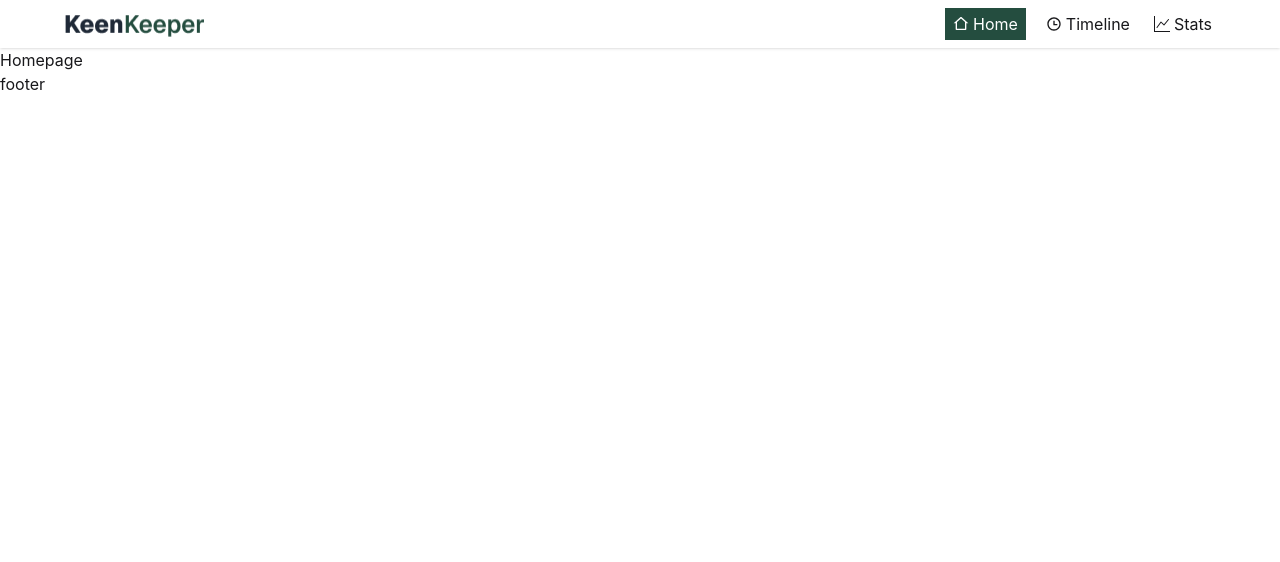
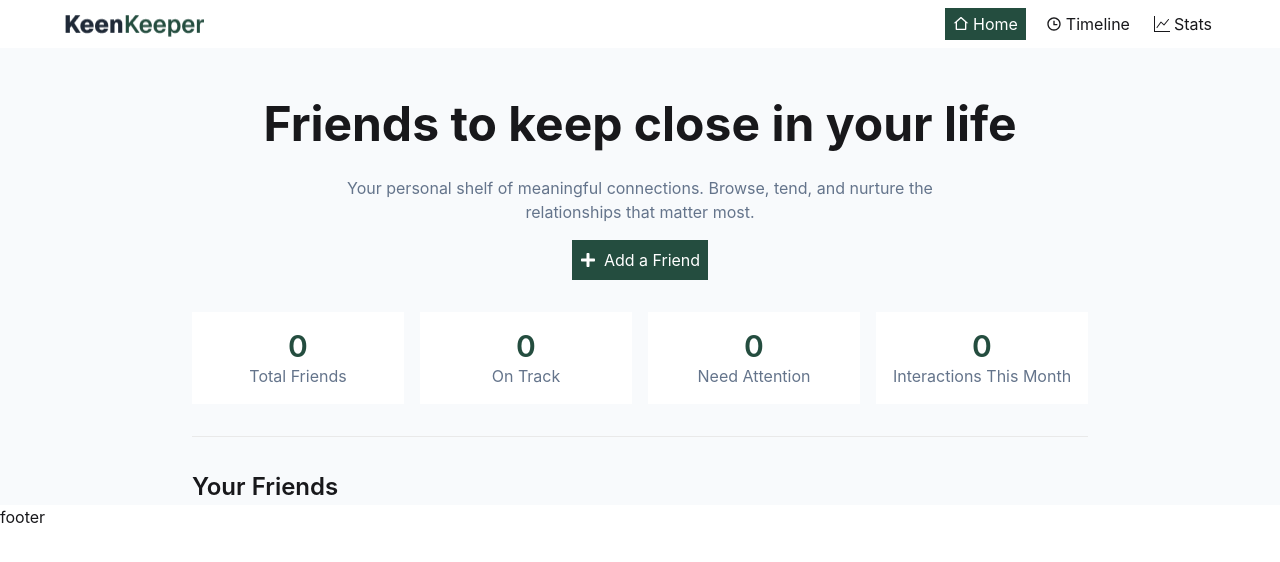
Before and after one commit to sanjidaj/KeenKeeper, a React (Vite) app: page / in a window 1280 px wide. Shown: the top 562 px of the page. Built offline with nearby package versions, Linux system fonts and the light colour scheme.

Commit message:
Added banner section as per figma

```diff
--- /dev/null
+++ b/src/components/homepage/Banner.jsx
@@ -0,0 +1,42 @@
+import { FaPlus } from "react-icons/fa";
+
+const Banner = () => {
+    return (
+        <>
+            <div className="space-y-8">
+                <div className="  flex justify-center text-center">
+                    <div className="max-w-4xl mx-auto space-y-4 mt-10">
+                        <h1 className="text-[48px] font-bold">Friends to keep close in your life</h1>
+                        <p className="text-[#64748B]">Your personal shelf of meaningful connections. Browse, tend, and nurture the<br />relationships that matter most.</p>
+
+                        <div className="inline-flex">
+                            <button className="bg-[#244D3F] text-white flex gap-2 items-center py-2 px-2"><span><FaPlus /></span>Add a Friend</button>
+                        </div>
+                    </div>
+                </div>
+                <div className=" grid grid-cols-4 gap-4 ">
+                    <div className=" bg-white text-center py-4 ">
+                        <p className="text-[#244D3F] font-semibold text-3xl">0</p>
+                        <p className="text-[#64748B]">Total Friends</p>
+                    </div>
+                    <div className=" bg-white text-center py-4 ">
+                        <p className="text-[#244D3F] font-semibold text-3xl">0</p>
+                        <p className="text-[#64748B]">On Track</p>
+                    </div>
+                    <div className=" bg-white text-center py-4 ">
+                        <p className="text-[#244D3F] font-semibold text-3xl">0</p>
+                        <p className="text-[#64748B]">Need Attention</p>
+                    </div>
+                    <div className=" bg-white text-center py-4 ">
+                        <p className="text-[#244D3F] font-semibold text-3xl">0</p>
+                        <p className="text-[#64748B] ">Interactions This Month</p>
+                    </div>
+
+                </div>
+                <hr className="text-[#E9E9E9]"/>
+            </div>
+        </>
+    );
+};
+
+export default Banner;
--- /dev/null
+++ b/src/components/homepage/Friends.jsx
@@ -0,0 +1,16 @@
+
+
+const Friends = () => {
+    return (
+        <>
+          <div className="mt-8">
+            <div>
+                <h2 className="text-[24px] font-semibold">Your Friends</h2>
+            </div>
+
+          </div>
+        </>
+    );
+};
+
+export default Friends;
--- a/src/components/shared/Navbar.jsx
+++ b/src/components/shared/Navbar.jsx
@@ -13,7 +13,7 @@ const Navbar = () => {
                     <li>
                         <NavLink to={"/" } className={({isActive})=>{
                             return `${isActive ? "bg-[#244D3F] text-white flex gap-1 items-center py-1 px-2 " : "bg-white flex gap-1 items-center p-1 "}`
-                        }}
+                       }}
                         > <RiHome2Line/>Home</NavLink>
                     </li>
                     <li>
--- a/src/layout/RootLayout.jsx
+++ b/src/layout/RootLayout.jsx
@@ -6,9 +6,17 @@ import Footer from "../components/shared/Footer";
 const RootLayout = () => {
     return (
         <div>
-            <Navbar/>
-            <Outlet/>
-            <Footer/>
+            <Navbar />
+
+
+            <main className=" bg-[#F8FAFC]">
+                <div className="max-w-4xl  mx-auto">
+                    <Outlet/>
+                </div>
+            </main>
+
+            <Footer />
+
         </div>
     );
 };
--- a/src/pages/homepage/Homepage.jsx
+++ b/src/pages/homepage/Homepage.jsx
@@ -1,8 +1,11 @@
+import Banner from "../../components/homepage/Banner";
+import Friends from "../../components/homepage/Friends";
 
 const Homepage = () => {
     return (
         <div>
-            Homepage
+            <Banner/>
+            <Friends/>
         </div>
     );
 };
```
